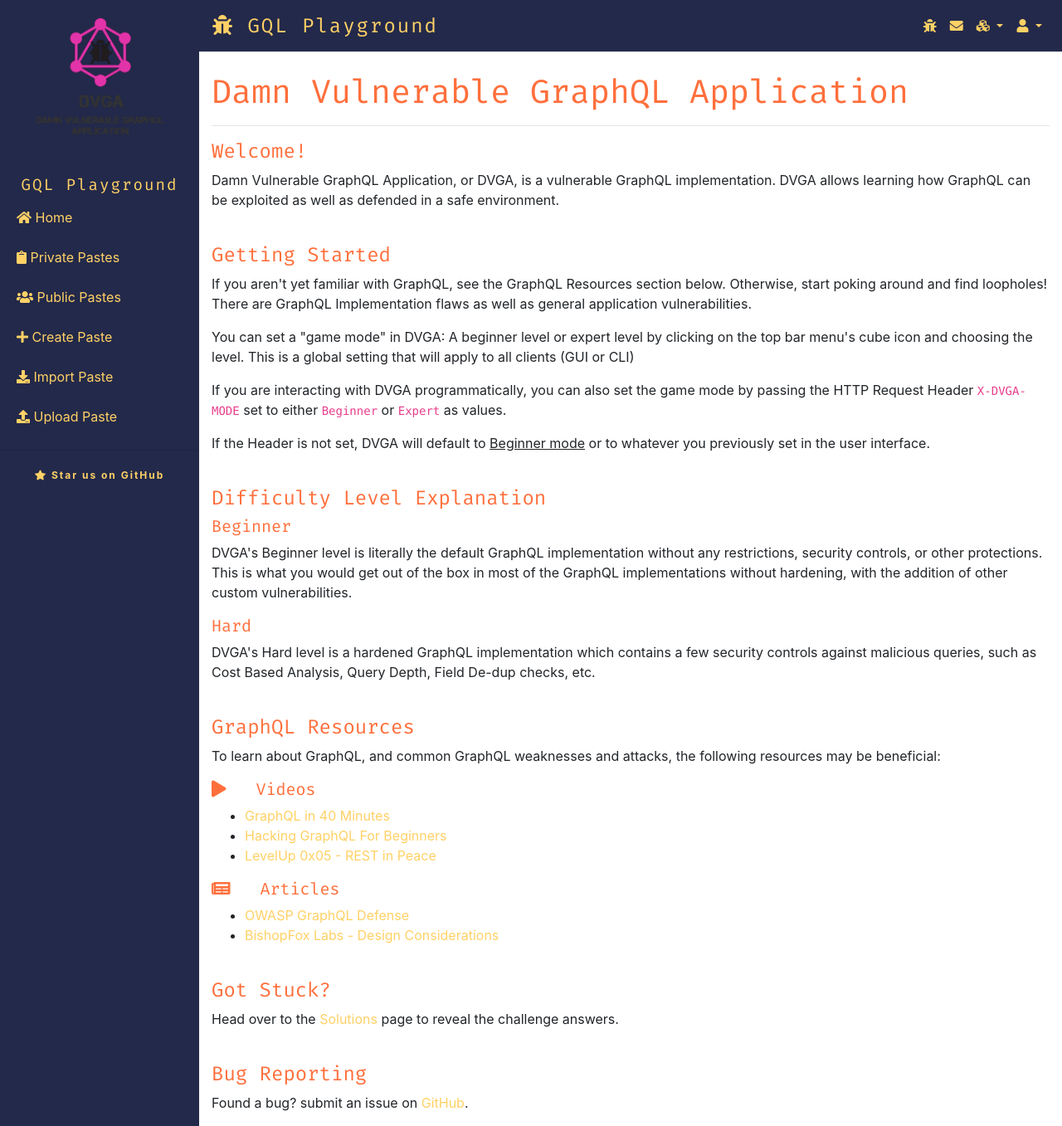
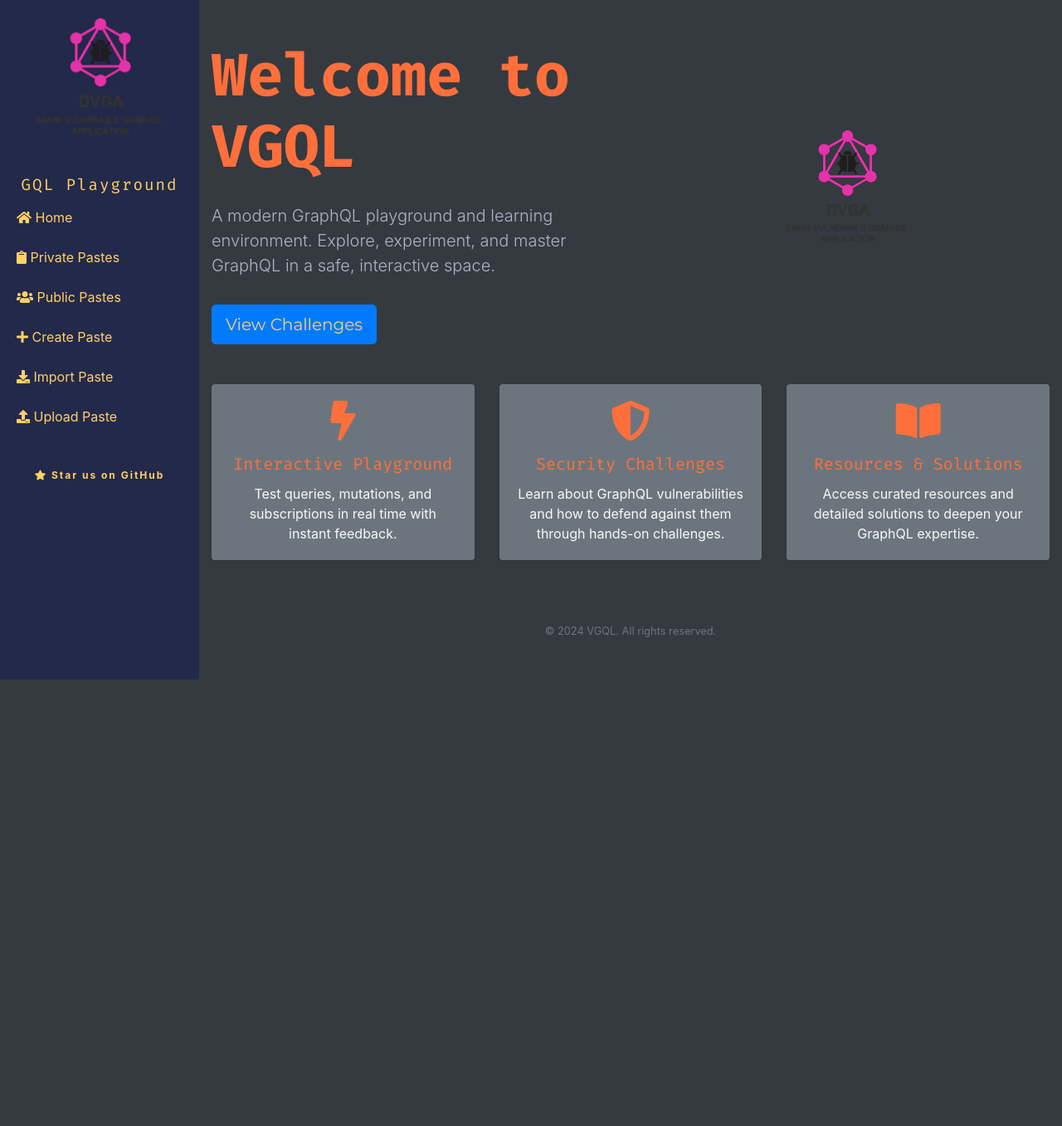
Before and after one commit to cataliniovita/vgql, a Python web app: template templates/index.html in a window 1280 px wide. Shown: the whole page at 83% size. After the commit the page ends 819 px from the top, so only its background shows below. Run offline with Jinja, Linux system fonts and the light colour scheme; the template is opened without the code that fills it, so the values that code supplies are empty; some libraries are stand-ins or nearby versions.

Commit message:
Add new landing page

```diff
--- a/templates/index.html
+++ b/templates/index.html
@@ -5,82 +5,57 @@
 {% endblock %}
 
 {% block content %}
-  <!-- Page Content -->
-  <div id="page-content-wrapper">
-    {% include 'partials/navbar.html' %}
-    <div class="container-fluid">
-      {% if msg %}
-        <div class="alert alert-info">
-          <h4 class="alert-heading">System Message</h4>
-          <p>{{msg}}</p>
+  <div id="page-content-wrapper" class="bg-dark text-light min-vh-100">
+    <div class="container py-5">
+      <!-- Hero Section -->
+      <div class="row align-items-center mb-5">
+        <div class="col-md-6 text-center text-md-left mb-4 mb-md-0">
+          <h1 class="display-3 font-weight-bold" style="color: var(--accent);">Welcome to VGQL</h1>
+          <p class="lead mt-4" style="color: var(--text-muted);">
+            A modern GraphQL playground and learning environment. Explore, experiment, and master GraphQL in a safe, interactive space.
+          </p>
+          <a href="/solutions" class="btn btn-primary btn-lg mt-3">View Challenges</a>
         </div>
-      {% endif %}
-      <h1 class="mt-4">Damn Vulnerable GraphQL Application</h1>
-      <hr />
-      <h4>Welcome!</h4>
-      <p>
-        Damn Vulnerable GraphQL Application, or DVGA, is a vulnerable GraphQL implementation. DVGA allows learning how GraphQL can be exploited as well as defended in a safe environment.
-      </p>
-      <br />
-      <h4>Getting Started</h4>
-      <p>
-        If you aren't yet familiar with GraphQL, see the GraphQL Resources section below. Otherwise, start poking around and find loopholes! There are GraphQL
-        Implementation flaws as well as general application vulnerabilities.
-      </p>
-      <p>You can set a "game mode" in DVGA: A beginner level or expert level by clicking on the top bar menu's cube icon and choosing the level. This is a global setting that will apply to all clients (GUI or CLI)</p>
-      <p>If you are interacting with DVGA programmatically, you can also set the game mode by passing the HTTP Request Header <code>X-DVGA-MODE</code> set to either <code>Beginner</code> or <code>Expert</code> as values.</p>
-      <p>If the Header is not set, DVGA will default to <u>Beginner mode</u> or to whatever you previously set in the user interface.</p>
-      <br />
-      <h4>Difficulty Level Explanation</h4>
-      <h5>Beginner</h5>
-      <p>
-        DVGA's Beginner level is literally the default GraphQL implementation without any restrictions, security controls, or other protections. This is what you would get out of the box in most of the GraphQL implementations without hardening, with the addition of other custom vulnerabilities.
-      </p>
-      <h5>Hard</h5>
-      <p>DVGA's Hard level is a hardened GraphQL implementation which contains a few security controls against malicious queries, such as Cost Based Analysis, Query Depth, Field De-dup checks, etc.</p>
-      <br />
-      <h4>GraphQL Resources</h4>
-      <p>
-        To learn about GraphQL, and common GraphQL weaknesses and attacks, the following
-        resources may be beneficial:
-      </p>
-      <h5><i class="fa fa-play"></i> &nbsp; Videos</h5>
-      <ul>
-        <li>
-          <a href="https://www.youtube.com/watch?v=ZQL7tL2S0oQ" target="_blank">GraphQL in 40 Minutes</a>
-        </li>
-        <li>
-          <a href="https://www.youtube.com/watch?v=OQCgmftU-Og" target="_blank">Hacking GraphQL For Beginners</a>
-        </li>
-        <li>
-          <a href="https://www.youtube.com/watch?v=NPDp7GHmMa0&t=2580" target="_blank">LevelUp 0x05 - REST in Peace</a>
-        </li>
-      </ul>
-
-      <h5><i class="fa fa-newspaper"></i> &nbsp; Articles</h5>
-      <ul>
-        <li>
-          <a href="https://cheatsheetseries.owasp.org/cheatsheets/GraphQL_Cheat_Sheet.html" target="_blank">OWASP GraphQL Defense</a>
-        </li>
-        <li>
-          <a href="https://labs.bishopfox.com/tech-blog/design-considerations-for-secure-graphql-apis" target="_blank">BishopFox Labs - Design Considerations</a>
-        </li>
-      </ul>
-      <br />
-      <h4>Got Stuck?</h4>
-      <p>
-        Head over to the <a href="/solutions">Solutions</a> page to reveal
-        the challenge answers.
-      </p>
-      <br />
-      <h4>Bug Reporting</h4>
-      <p>
-        Found a bug? submit an issue on
-        <a href="https://github.com/dolevf/Damn-Vulnerable-GraphQL-Application/issues">GitHub</a>.
-      </p>
+        <div class="col-md-6 text-center">
+          <img src="/static/images/dvgql_logo.png" alt="VGQL Logo" class="img-fluid" style="max-height: 260px;">
+        </div>
+      </div>
+      <!-- Features Section -->
+      <div class="row text-center mt-5">
+        <div class="col-md-4 mb-4">
+          <div class="card bg-secondary h-100 border-0 shadow-sm">
+            <div class="card-body">
+              <i class="fa fa-bolt fa-3x mb-3" style="color: var(--accent);"></i>
+              <h5 class="card-title">Interactive Playground</h5>
+              <p class="card-text">Test queries, mutations, and subscriptions in real time with instant feedback.</p>
+            </div>
+          </div>
+        </div>
+        <div class="col-md-4 mb-4">
+          <div class="card bg-secondary h-100 border-0 shadow-sm">
+            <div class="card-body">
+              <i class="fa fa-shield-alt fa-3x mb-3" style="color: var(--accent);"></i>
+              <h5 class="card-title">Security Challenges</h5>
+              <p class="card-text">Learn about GraphQL vulnerabilities and how to defend against them through hands-on challenges.</p>
+            </div>
+          </div>
+        </div>
+        <div class="col-md-4 mb-4">
+          <div class="card bg-secondary h-100 border-0 shadow-sm">
+            <div class="card-body">
+              <i class="fa fa-book-open fa-3x mb-3" style="color: var(--accent);"></i>
+              <h5 class="card-title">Resources & Solutions</h5>
+              <p class="card-text">Access curated resources and detailed solutions to deepen your GraphQL expertise.</p>
+            </div>
+          </div>
+        </div>
+      </div>
+      <!-- Footer -->
+      <div class="text-center mt-5">
+        <small class="text-muted">&copy; {{ 2024 }} VGQL. All rights reserved.</small>
+      </div>
     </div>
   </div>
-  <!-- /#page-content-wrapper -->
 {% endblock %}
 
 {% block scripts %}
```
